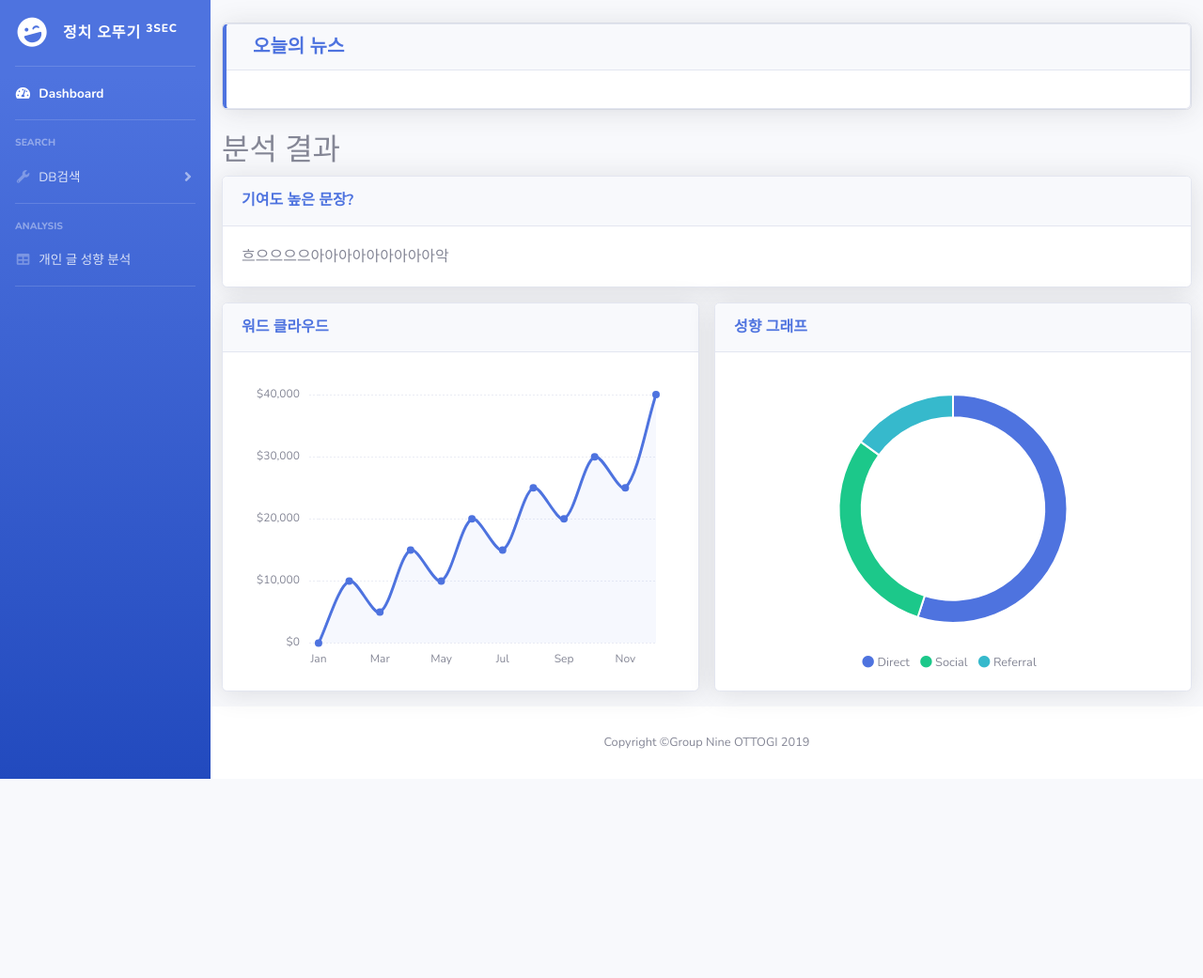
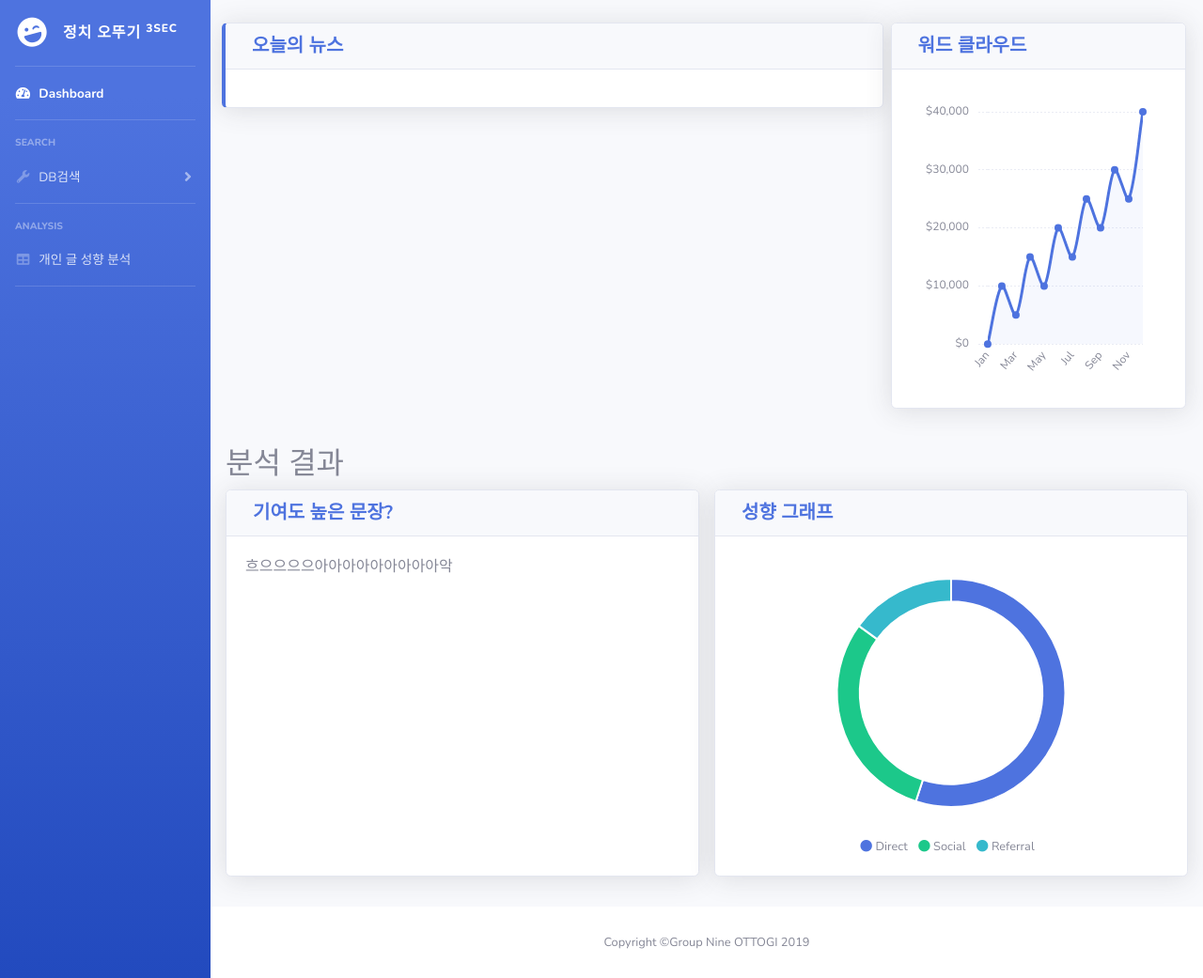
Before and after one commit to dc-koreauniv-9/Project-Assemble, a Flask app: page / in a window 1280 px wide. Shown: the whole page at 94% size. Before the commit the page ends 829 px from the top, so only its background shows below. Run offline with Flask 2, Linux system fonts and the light colour scheme; data that the repository does not hold is empty; some libraries are stand-ins or nearby versions.

Commit message:
'오늘의 뉴스' - '워드 클라우드' 나란히

```diff
--- a/total/templates/1index.html
+++ b/total/templates/1index.html
@@ -1,60 +1,47 @@
 <!DOCTYPE html>
 <html lang="ko">
-
 <head>
-
 <meta charset="utf-8">
 <meta http-equiv="X-UA-Compatible" content="IE=edge">
 <meta name="viewport" content="width=device-width, initial-scale=1, shrink-to-fit=no">
 <meta name="description" content="">
 <meta name="author" content="">
-
 <title>Political neutral reader</title>
-
 <!-- Custom fonts for this template-->
 <link href="{{url_for('static',filename='vendor/fontawesome-free/css/all.min.css')}}" rel="stylesheet" type="text/css">
 <link href="https://fonts.googleapis.com/css?family=Nunito:200,200i,300,300i,400,400i,600,600i,700,700i,800,800i,900,900i" rel="stylesheet">
-
 <!-- Custom styles for this template-->
 <link href="{{url_for('static',filename='css/sb-admin-2.min.css')}}" rel="stylesheet">
-
 </head>
-
 <body id="page-top">
-
 <!-- Page Wrapper -->
 <div id="wrapper">
-
 	<!-- Sidebar -->
 	<ul class="navbar-nav bg-gradient-primary sidebar sidebar-dark accordion" id="accordionSidebar">
-
 		<!-- Sidebar - Brand -->
 		<a class="sidebar-brand d-flex align-items-center justify-content-center" href="/1p">
 		<div class="sidebar-brand-icon rotate-n-15">
 			<i class="fas fa-laugh-wink"></i>
 		</div>
-        <div class="sidebar-brand-text mx-3">정치 오뚜기 <sup>3Sec</sup></div>
-
+		<div class="sidebar-brand-text mx-3">
+			 정치 오뚜기 <sup>3Sec</sup>
+		</div>
 		</a>
-
 		<!-- Divider -->
 		<hr class="sidebar-divider my-0">
-
 		<!-- Nav Item - Dashboard -->
 		<li class="nav-item active">
 		<a class="nav-link" href="/1p">
 		<i class="fas fa-fw fa-tachometer-alt"></i>
-          <span>Dashboard</span></a>
+		<span>Dashboard</span>
+		</a>
 		</li>
-
 		<!-- Divider -->
 		<hr class="sidebar-divider">
-
 		<!-- Heading -->
 		<div class="sidebar-heading">
 			 Search
 		</div>
-
 		<!-- Nav Item - Utilities Collapse Menu -->
 		<li class="nav-item">
 		<a class="nav-link collapsed" href="#" data-toggle="collapse" data-target="#collapseUtilities" aria-expanded="true" aria-controls="collapseUtilities">
@@ -70,52 +57,43 @@
 			</div>
 		</div>
 		</li>
-
 		<!-- Divider -->
 		<hr class="sidebar-divider">
-
 		<!-- Heading -->
 		<div class="sidebar-heading">
 			 Analysis
 		</div>
-
 		<!-- Nav Item - Tables -->
 		<li class="nav-item">
 		<a class="nav-link" href="/4p">
 		<i class="fas fa-fw fa-table"></i>
 		<span>개인 글 성향 분석</span></a>
 		</li>
-
 		<!-- Divider -->
 		<hr class="sidebar-divider d-none d-md-block">
-
 	</ul>
 	<!-- End of Sidebar -->
-
 	<!-- Content Wrapper -->
 	<div id="content-wrapper" class="d-flex flex-column">
-
 		<div id="content">
-
-        <div class="container-fluid">
-
+			<div class="container-fluid p-3">
 				<!-- Content Row -->
 				<div class="row">
-
 					<!-- 뉴스기사들-->
-            <div class="card board-danger golge my-4" style="width:100%;">
-              <div class="card border-left-primary shadow h-100 py-0">
+					<!--					<div class="card board-danger golge my-4 p-3" style="width:100%;">-->
+					<div class="card border-left-primary shadow h-100 m-2" style="width:calc(70% - 30px);">
 						<div class="card-body p-0">
 							<div class="row no-gutters align-items-center">
-                    <div class="card-header py-1" style="width:100%;"><a href="anasayfa.html" class="isteColor">
-                      <h5 class="text-left m-2" style="font-weight: bold; ">오늘의 뉴스</h5>
-                    </a></div>
+								<div class="card-header py-1" style="width:100%;">
+									<a href="anasayfa.html" class="isteColor">
+									<h5 class="text-left m-2" style="font-weight: bold;">오늘의 뉴스</h5>
+									</a>
+								</div>
 								<div class="card-body">
-      <!--              속도 data-interval-->
+									<!--                속도 data-interval-->
 									<div class="carousel vert slide" data-ride="carousel" data-interval="false">
 										<div class="carousel-inner">
-                      {% for i3 in table |batch(10) %}
-                          {% if loop.index0 == 0 %}
+											 {% for i3 in table |batch(10) %} {% if loop.index0 == 0 %}
 											<div class="carousel-item active">
 												 {% else %}
 												<div class="carousel-item">
@@ -126,19 +104,13 @@
 															<div class="card">
 																<div class="card-header py-1" id="headingOne">
 																	<h5 class="mb-0" style="margin:0px; width:calc(100% - 94px); display:inline;">
-
 																	<button class="btn btn-link px-0" data-toggle="collapse" data-target="#collapseOne{{ loop.index }}" aria-expanded="true" aria-controls="collapseOne" style="width:calc(100% - 90px);">
 																	<a style="float:left;">{{ i.title }}</a>
 																	<a style="float:right;">{{ i.date }}</a>
 																	<button class="btn btn-primary btn-sm" type="button" value="분석하기" style="float:right; margin-top:4px;">분석하기</button>
 																	</button>
-
 																	</h5>
-
 																</div>
-
-
-
 																<div id="collapseOne{{ loop.index }}" class="collapse" aria-labelledby="headingOne" data-parent="#accordion">
 																	<div class="card-body">
 																		 {{ i.content }}
@@ -146,7 +118,6 @@
 																</div>
 															</div>
 														</div>
-<!--                            <hr>-->
 														 {% endfor %}
 													</ul>
 												</div>
@@ -157,18 +128,36 @@
 								</div>
 							</div>
 						</div>
+
+					    <!-- 워드 클라우드 -->
+					    <!--                    <div class="col" style="width:400px; margin-right:0px;">-->
+					    <div class="card shadow my-2" style="width:30%; float:right;">
+					    	<div class="card-header py-1 d-flex flex-row align-items-center justify-content-between">
+                              <a href="anasayfa.html" class="isteColor">
+					    		<h5 class="text-left m-2" style="font-weight: bold;">워드 클라우드</h5>
+                              </a>
 					    	</div>
-
+					    	<!-- Card Body -->
+					    	<div class="card-body" style="vertical-align: middle;">
+					    		<div class="chart-area">
+					    			<canvas id="myAreaChart"></canvas>
+					    		</div>
+					    	</div>
+					    </div>
+                    </div>
+				</div>
+			</div>
 			<!-- 분석결과 표시 부분 -->
-         <div class="container-fluid p-0" id="analysis report">
+			<div class="container-fluid p-3" id="analysis_report">
 				<h2> 분석 결과 </h2>
-
 				<div class="row mb-3">
 					<!-- 중요 문장 표시? -->
-                <div class="col" style="width:100%;">
-                    <div class="card shadow">
-                        <div class="card-header py-3 d-flex flex-row align-items-center justify-content-between">
-                            <h6 class="m-0 font-weight-bold text-primary">기여도 높은 문장?</h6>
+					<div class="col" style="width:50%; padding-right:8px;">
+						<div class="card shadow" style="height:100%;">
+							<div class="card-header py-1 d-flex flex-row align-items-center justify-content-between">
+                                <a href="anasayfa.html" class="isteColor">
+					    		  <h5 class="text-left m-2" style="font-weight: bold;">기여도 높은 문장?</h5>
+                                </a>
                             </div>
 							<div class="card-body">
 								<div class="card-text">
@@ -177,33 +166,14 @@
 							</div>
 						</div>
 					</div>
-          </div>
-
-          <div class="row mb-3">
-            <!-- 워드 클라우드 -->
-            <div class="col" style="padding-right:8px; width:50%;">
-              <div class="card shadow">
-
-                <div class="card-header py-3 d-flex flex-row align-items-center justify-content-between">
-                  <h6 class="m-0 font-weight-bold text-primary">워드 클라우드</h6>
-
-                </div>
-                <!-- Card Body -->
-                <div class="card-body">
-                  <div class="chart-area">
-                    <canvas id="myAreaChart"></canvas>
-                  </div>
-                </div>
-              </div>
-            </div>
-
 					<!-- 성향 그래프 -->
 					<div class="col" style="padding-left:8px; width:50%;">
 						<div class="card shadow">
 							<!-- Card Header - Dropdown -->
-                <div class="card-header py-3 d-flex flex-row align-items-center justify-content-between">
-                  <h6 class="m-0 font-weight-bold text-primary">성향 그래프</h6>
-
+							<div class="card-header py-1 d-flex flex-row align-items-center justify-content-between">
+                              <a href="anasayfa.html" class="isteColor">
+					    		<h5 class="text-left m-2" style="font-weight: bold;">성향 그래프</h5>
+                              </a>
 							</div>
 							<!-- Card Body -->
 							<div class="card-body">
@@ -212,28 +182,19 @@
 								</div>
 								<div class="mt-4 text-center small">
 									<span class="mr-2">
-                      <i class="fas fa-circle text-primary"></i> Direct
-                    </span>
+									<i class="fas fa-circle text-primary"></i> Direct </span>
 									<span class="mr-2">
-                      <i class="fas fa-circle text-success"></i> Social
-                    </span>
+									<i class="fas fa-circle text-success"></i> Social </span>
 									<span class="mr-2">
-                      <i class="fas fa-circle text-info"></i> Referral
-                    </span>
+									<i class="fas fa-circle text-info"></i> Referral </span>
 								</div>
 							</div>
 						</div>
 					</div>
 				</div>
 			</div>
-
-        </div>
+			<!--				</div>-->
 			<!-- /.container-fluid -->
-
-      </div>
-      <!-- End of Main Content -->
-
-      <!-- Footer -->
 			<footer class="sticky-footer bg-white">
 			<div class="container my-auto">
 				<div class="copyright text-center my-auto">
@@ -241,38 +202,30 @@
 				</div>
 			</div>
 			</footer>
+		</div>
+		<!-- End of Main Content -->
+		<!-- Footer -->
 		<!-- End of Footer -->
-
 	</div>
 	<!-- End of Content Wrapper -->
-
 </div>
 <!-- End of Page Wrapper -->
-
 <!-- Scroll to Top Button-->
 <a class="scroll-to-top rounded" href="#page-top">
 <i class="fas fa-angle-up"></i>
 </a>
-
-
 <!-- Bootstrap core JavaScript-->
 <script src="{{url_for('static',filename='vendor/jquery/jquery.min.js')}}"></script>
 <script src="{{url_for('static',filename='vendor/bootstrap/js/bootstrap.bundle.min.js')}}"></script>
-
 <!-- Core plugin JavaScript-->
 <script src="{{url_for('static',filename='vendor/jquery-easing/jquery.easing.min.js')}}"></script>
-
 <!-- Custom scripts for all pages-->
 <script src="{{url_for('static',filename='js/sb-admin-2.min.js')}}"></script>
-
 <!-- Page level plugins -->
 <script src="{{url_for('static',filename='vendor/chart.js/Chart.min.js')}}"></script>
-
 <!-- Page level custom scripts -->
 <script src="{{url_for('static',filename='js/demo/chart-area-demo.js')}}"></script>
 <script src="{{url_for('static',filename='js/demo/chart-pie-demo.js')}}"></script>
-
-
 <script>
     $.get("/static/data.json").done(function(d) {
         var data =
@@ -290,5 +243,4 @@
     });
   </script>
 </body>
-
 </html>
```
Lines whose indentation alone changed are shown as unchanged.
